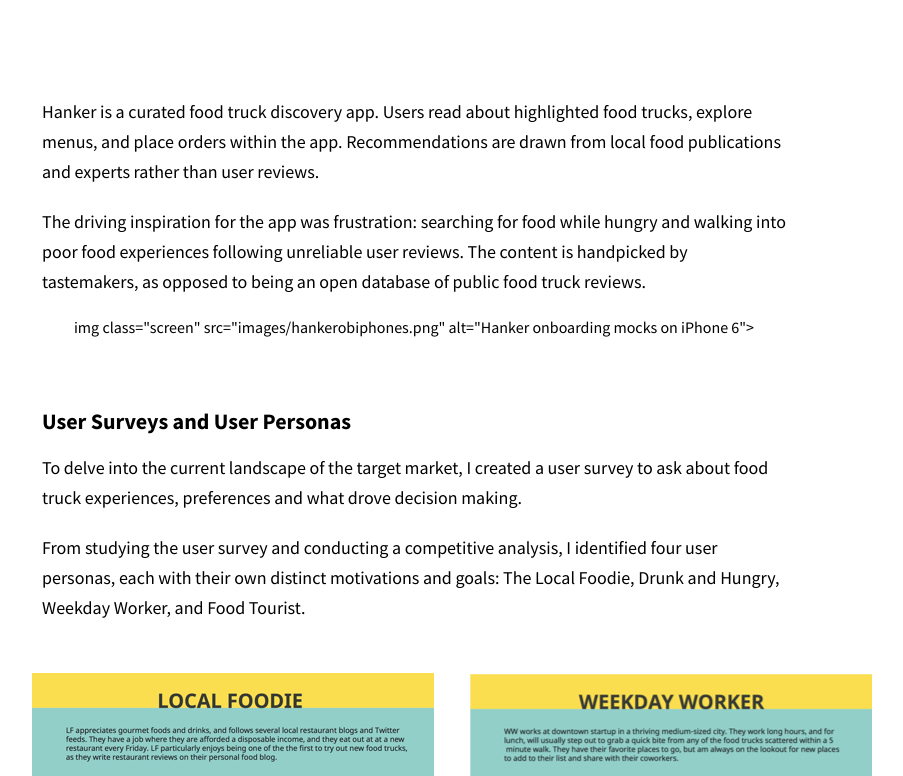
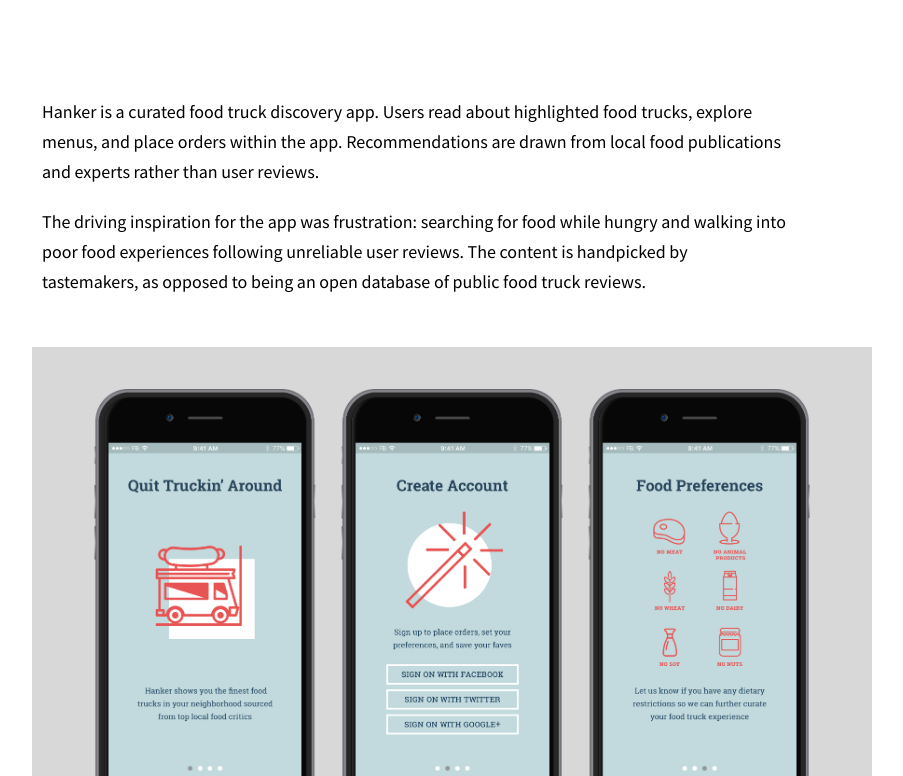
Before and after one commit to francesslee/Porfolio, a plain HTML site: page hanker.html in a window 1280 px wide. Shown: the part 224-1000 px from the top of the page, without its empty margins (226-1129 px from the left). Drawn offline with Linux system fonts and the light colour scheme.

Commit message:
adding missing tag

```diff
--- a/hanker.html
+++ b/hanker.html
@@ -47,7 +47,7 @@
 		<div class="container">
 			<p>Hanker is a curated food truck discovery app. Users read about highlighted food trucks, explore menus, and place orders within the app. Recommendations are drawn from local food publications and experts rather than user reviews.</p>
 			<p>The driving inspiration for the app was frustration: searching for food while hungry and walking into poor food experiences following unreliable user reviews. The content is handpicked by tastemakers, as opposed to being an open database of public food truck reviews.</p>
-			img class="screen" src="images/hankerobiphones.png" alt="Hanker onboarding mocks on iPhone 6">
+			<img class="screen" src="images/hankerobiphones.png" alt="Hanker onboarding mocks on iPhone 6">
 		</div>
 	</section>
 
```
